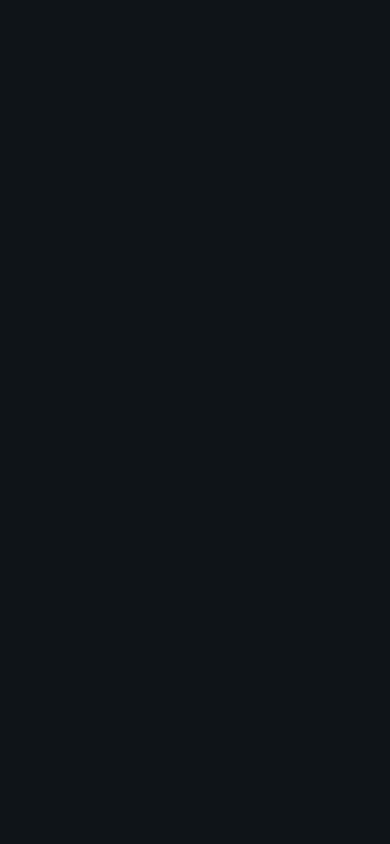
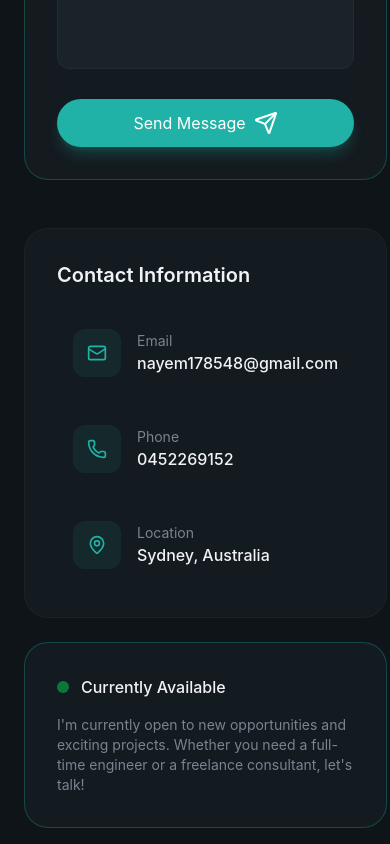
Before and after one commit to Nayemcqu/nayemsportfolio, a React (Vite) app: page / in a window 390 px wide. Shown: the part 8188-9032 px from the top of the page. Before the commit the page ends 7374 px from the top, so only its background shows below. Built offline with nearby package versions, Linux system fonts and the light colour scheme.

Commit message:
contact section done

```diff
--- a/package.json
+++ b/package.json
@@ -10,6 +10,7 @@
     "preview": "vite preview"
   },
   "dependencies": {
+    "@emailjs/browser": "^4.4.1",
     "@tailwindcss/vite": "^4.1.18",
     "lucide-react": "^0.563.0",
     "react": "^19.2.0",
--- a/src/App.jsx
+++ b/src/App.jsx
@@ -5,6 +5,7 @@
 import {Testimonials} from "@/sections/Testimonials";
 import {Contact} from "@/sections/Contact";
 import {Navbar} from "@/Layout/Navbar"
+import Footer from "./sections/Footer";
 
 function App() {
 
@@ -21,6 +22,7 @@
        <Experience/>
         <Testimonials/>
          <Contact/>
+         <Footer/>
     </main>
 
     </div>
--- a/src/components/Button.jsx
+++ b/src/components/Button.jsx
@@ -1,4 +1,4 @@
-export function Button({className="",size="default",children}){
+export function Button({className="",size="default",children,...props}){
 const baseClasses="relative overflow-hidden rounded-full focus:outline-none focus-visible:ring-2"+
 "focus-visible:ring-primary bg-primary text-primary-foreground hover:bg-primary/90 shadow-lg shadow-primary/25";
 
@@ -11,7 +11,7 @@
 const classes=`${baseClasses} ${sizeClasses[size]} ${className}`;
 return(
 
-<button  className={classes}>
+<button  className={classes} {...props}>
 
 <span className="relative flex items-center justify-center space-x-2">{children}</span>
 
--- a/src/sections/Contact.jsx
+++ b/src/sections/Contact.jsx
@@ -1,4 +1,233 @@
+import { Mail,Phone,MapPin, Send,CheckCircle, AlertCircle } from "lucide-react";
+import { Button } from "../components/Button";
+import { useState,useRef } from "react";
+import emailjs from "@emailjs/browser"
 export function Contact(){
+const contactInfo = [
+  {
+    icon: Mail,
+    label: "Email",
+    value: "nayem178548@gmail.com",
+    href: "mailto:nayem178548@gmail.com",
+  },
+  {
+    icon: Phone,
+    label: "Phone",
+    value: "0452269152",
+    href: "tel:+15551234567",
+  },
+  {
+    icon: MapPin,
+    label: "Location",
+    value: "Sydney, Australia",
+    href: "#",
+  },
+];
+const nameData=useRef();
+const emailData=useRef();
+const messageData=useRef();
+const [isSubmitting,setIsSubmitting]=useState({
+  type:null,
+  message:""
+});
+const [isLoading,setIsLoading]=useState(false);
 
-    return <section></section>;
+
+async function handleSubmit (e){
+  e.preventDefault();
+const data = {
+  name: nameData.current.value,
+  email: emailData.current.value,
+  message: messageData.current.value,
+};
+setIsLoading(true);
+setIsSubmitting({type:null,message:null});
+try{
+const serviceId=import.meta.env.VITE_EmailJs_Service_Id;
+const templateId=import.meta.env.VITE_EmailJs_Template_Id;
+const publicKey=import.meta.env.VITE_EmailJs_Public_key;
+
+if(!serviceId || !templateId || !publicKey){
+  throw new Error("Emailjs configuration is missing. please check your evironment variables");
 }
+await emailjs.send(serviceId,templateId,{
+name:data.name,
+email:data.email,
+message:data.message
+
+},publicKey);
+
+setIsSubmitting({
+  type:"success",
+  message:"Message sent successfully I'll get back to you soon"
+});
+nameData.current.value="";
+emailData.current.value="";
+messageData.current.value="";
+
+}catch(err){
+console.error("emailjs error",err ?? "");
+setIsSubmitting({
+  type:"error",
+  message:err.text ||"failed to send message.Please try again later."
+});
+
+}
+finally{
+  setIsLoading(false);
+}
+
+}
+
+
+
+    return(
+
+    <section id="contact" className="py-32 relative overflow-hidden">
+
+    <div className="container mx-auto px-6 relative z-10 ">
+
+    <div className="max-w-3xl text-center mx-auto py-4 mb-16">
+        <span className="capitalize text-primary tracking-wider font-medium"> Contact me to Hire</span>
+
+<h2 className="text-4xl md:text-5xl font-bold mt-4 mb- animate-fade-in ">Looking for a
+     <span className="font-serif italic font-normal text-white"> workaholic fresher?</span></h2>
+
+<p className="text-muted-foreground animate-fade-in animation-delay-200 mt-8">
+are you looking for somebody new yet know's how to solve problem like a  pro.
+can be valuable for the team and someone who is happy to work in any situation!
+you are in the right profile.
+</p>
+        </div>
+
+<div className="grid md:grid-cols-2 gap-12 max-w-5xl mx-auto ">
+<div className="glass p-8 rounded-3xl border border-primary/30 animate-fade-in animation-delay-300">
+<form className="space-y-6" onSubmit={handleSubmit}>
+
+<div>
+<label htmlFor="name" className="block text-sm font-medium mb-2"> Name</label>
+<input
+ id="name"
+ type="text"
+ ref={nameData}
+ required
+ placeholder="Enter your Name Please"
+ className="w-full px-4 py-3 bg-surface rounded-xl border
+ border-border focus:border-primary focus:ring-1 focus:ring-primary outline-none transition-all"/>
+</div>
+
+<div>
+<label htmlFor="email" className="block text-sm font-medium mb-2"> Email</label>
+<input id="email"
+ref={emailData}
+
+required
+placeholder="Enter Your Email please"
+className="w-full px-4 py-3 bg-surface rounded-xl border
+ border-border focus:border-primary focus:ring-1 focus:ring-primary outline-none transition-all"/>
+</div>
+
+<div>
+<label htmlFor="message" className="block text-sm font-medium mb-2" > Message</label>
+<textarea
+ref={messageData}
+rows={4}
+id="message"
+required
+placeholder="Enter you Query Here"
+className="w-full px-4 py-3 bg-surface rounded-xl border
+ border-border focus:border-primary focus:ring-1 focus:ring-primary outline-none transition-all resize-none"/>
+</div>
+<div>
+
+</div>
+<Button className=" w-full flex justify-center space-x-4 " type="submit" disabled={isLoading} >
+{ isLoading ?(
+<>
+Sending...
+</>
+):(
+  <>
+  <p>Send Message</p>
+
+<Send/>
+  </>
+)}
+
+</Button>
+    {isSubmitting.type && (
+                <div
+                  className={`flex items-center gap-3
+                     p-4 rounded-xl ${
+                       isSubmitting.type === "success"
+                         ? "bg-green-500/10 border border-green-500/20 text-green-400"
+                         : "bg-red-500/10 border border-red-500/20 text-red-400"
+                     }`}
+                >
+                  {isSubmitting.type === "success" ? (
+                    <CheckCircle className="w-5 h-5 flex-shrink-0" />
+                  ) : (
+                    <AlertCircle className="w-5 h-5 flex-shrink-0" />
+                  )}
+                  <p className="text-sm">{isSubmitting.message}</p>
+                </div>
+              )}
+
+
+</form>
+
+</div>
+
+ {/* Contact Info */}
+          <div className="space-y-6 animate-fade-in animation-delay-400">
+            <div className="glass rounded-3xl p-8">
+              <h3 className="text-xl font-semibold mb-6">
+                Contact Information
+              </h3>
+              <div className="space-y-4">
+                {contactInfo.map((item, i) => (
+                  <a
+                    key={i}
+                    href={item.href}
+                    className="flex items-center gap-4 p-4 rounded-xl hover:bg-surface transition-colors group"
+                  >
+                    <div className="w-12 h-12 rounded-xl bg-primary/10 flex items-center justify-center group-hover:bg-primary/20 transition-colors">
+                      <item.icon className="w-5 h-5 text-primary" />
+                    </div>
+                    <div>
+                      <div className="text-sm text-muted-foreground">
+                        {item.label}
+                      </div>
+                      <div className="font-medium">{item.value}</div>
+                    </div>
+                  </a>
+                ))}
+              </div>
+            </div>
+
+            {/* Availability Card */}
+            <div className="glass rounded-3xl p-8 border border-primary/30">
+              <div className="flex items-center gap-3 mb-4">
+                <span className="w-3 h-3 bg-green-500 rounded-full animate-pulse" />
+                <span className="font-medium">Currently Available</span>
+              </div>
+              <p className="text-muted-foreground text-sm">
+                I'm currently open to new opportunities and exciting projects.
+                Whether you need a full-time engineer or a freelance consultant,
+                let's talk!
+              </p>
+            </div>
+          </div>
+        </div>
+
+
+</div>
+
+
+
+    </section>
+
+
+
+);
+}
--- /dev/null
+++ b/src/sections/Footer.jsx
@@ -0,0 +1,11 @@
+export default function Footer(){
+
+return (
+  <footer className="py-12 container mx-auto px-4 bg-primary mt-12">
+
+
+ </footer>
+
+);
+
+}
```
Also changed, not shown: 2 other files (tests, documents, lock files or other folders).
